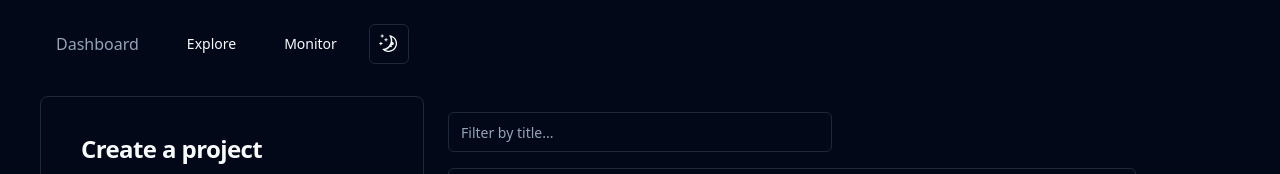
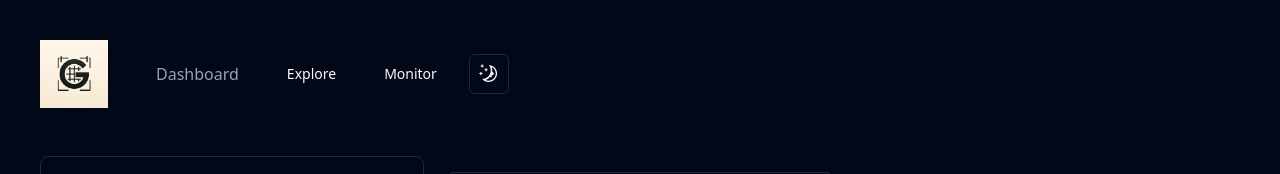
Before and after one commit to JudeDavis1/vocation, a Next.js app in the folder frontend/: page /me/dashboard in a window 1280 px wide. Shown: the top 174 px of the page. Built offline with nearby package versions, Linux system fonts and the light colour scheme; no server answers.

Commit message:
feat: hot  new logo

```diff
--- a/frontend/app/me/navbar.tsx
+++ b/frontend/app/me/navbar.tsx
@@ -1,3 +1,5 @@
+import Image from "next/image";
+
 import {
   NavigationMenu,
   NavigationMenuList,
@@ -9,6 +11,13 @@ export function MeNavBar() {
   return (
     <div className="p-2">
       <NavigationMenu>
+        <Image
+          src={"/favicon.png"}
+          width={100}
+          height={100}
+          alt=""
+          className="p-4"
+        />
         <h1 className="select-none px-8 text-muted-foreground">Dashboard</h1>
         <NavigationMenuList>
           <div className="space-x-4 flex">
```
Also changed, not shown: frontend/public/favicon.png.
